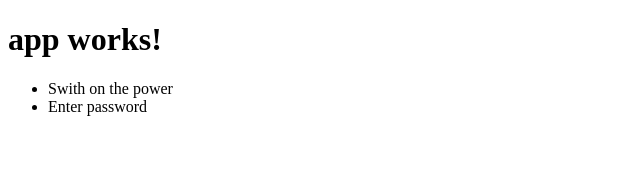
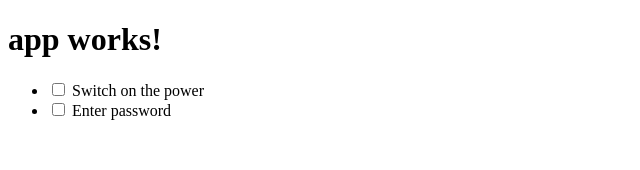
Before and after one commit to RomainGoncalves/todos-angular2, an Angular app: page / in a window 1280 px wide. Shown: the top 170 px of the page, without its empty margins (0-640 px from the left). Built offline with nearby package versions, Linux system fonts and the light colour scheme.

Commit message:
Added todo component and passing it the value of the task

```diff
--- a/src/app/app.component.html
+++ b/src/app/app.component.html
@@ -3,7 +3,7 @@
 </h1>
 
 <ul>
-  <li *ngFor="let task of todo.tasks">
-    {{ task.title }}
+  <li *ngFor="let task of todoService.tasks">
+    <app-todos [task]="task"></app-todos>
   </li>
 </ul>
--- a/src/app/app.component.ts
+++ b/src/app/app.component.ts
@@ -1,5 +1,5 @@
 import {Component} from '@angular/core';
-import {TodoService} from "./todo.service";
+import {TodosService} from "./todos.service";
 
 @Component({
   selector: 'app-root',
@@ -11,6 +11,6 @@ export class AppComponent {
   title = 'app works!';
 
   constructor(
-    private todo:TodoService
+    private todoService:TodosService
   ){}
 }
--- a/src/app/todo.service.ts
+++ b/src/app/todos.service.ts
@@ -1,14 +1,14 @@
 import {Injectable} from '@angular/core';
 
 @Injectable()
-export class TodoService {
+export class TodosService {
 
   public tasks;
 
   constructor() {
     this.tasks = [
       {
-        title: 'Swith on the power'
+        title: 'Switch on the power'
       },
       {
         title: 'Enter password'
--- /dev/null
+++ b/src/app/todos/todos.component.html
@@ -0,0 +1 @@
+<input type="checkbox"> {{ task.title }}
--- /dev/null
+++ b/src/app/todos/todos.component.ts
@@ -0,0 +1,17 @@
+import {Component, OnInit, Input} from '@angular/core';
+
+@Component({
+  selector: 'app-todos',
+  templateUrl: './todos.component.html',
+  styleUrls: ['./todos.component.css']
+})
+export class TodosComponent implements OnInit {
+
+  @Input() task;
+
+  constructor() { }
+
+  ngOnInit() {
+  }
+
+}
```
Also changed, not shown: src/app/app.module.ts (+5 -3 lines), src/app/todos/todos.component.css (added), 2 other files (tests, documents, lock files or other folders).
